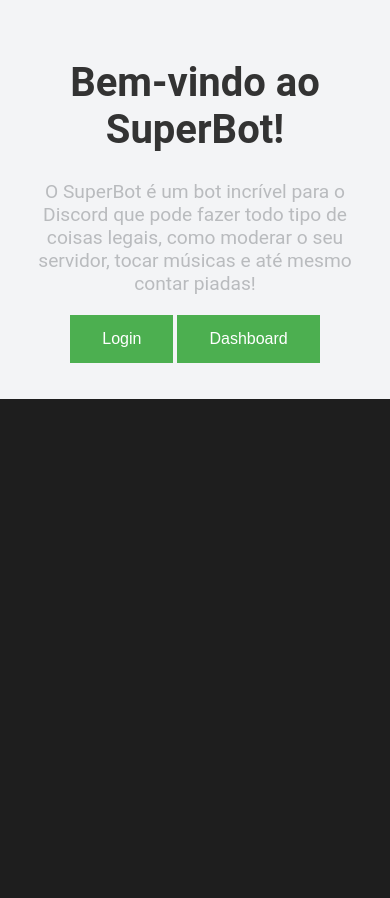
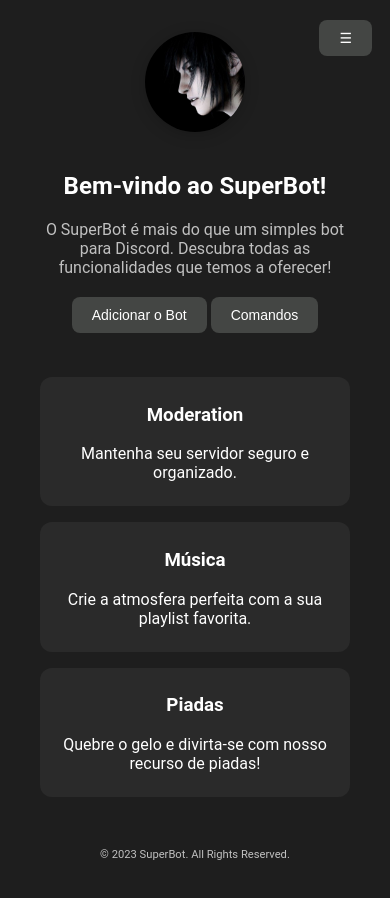
Before and after one commit to Squifordl/website-config-bot, a React (Create React App) app: page / in a window 390 px wide. Shown: the top 898 px of the page. Before the commit the page ends 844 px from the top, so only its background shows below. Built offline with nearby package versions, Linux system fonts and the light colour scheme.

Commit message:
update homepage

```diff
--- a/src/pages/HomePage.jsx
+++ b/src/pages/HomePage.jsx
@@ -1,21 +1,63 @@
-import React from 'react';
+import React, { useState, useEffect } from 'react';
 import { useNavigate } from 'react-router-dom';
 import './css/HomePage.css';
+import botIcon from '../assets/sexy.png';
 
 function HomePage() {
+  const [dropdownOpen, setDropdownOpen] = useState(false);
   const navigate = useNavigate();
+
+  useEffect(() => {
+    const handleResize = () => {
+      if (window.innerWidth > 600) {
+        setDropdownOpen(false);
+      }
+    };
+
+    window.addEventListener('resize', handleResize);
+
+    return () => {
+      window.removeEventListener('resize', handleResize);
+    };
+  }, []);
 
   return (
     <div className="home-container">
-      <h1 className="home-header">Bem-vindo ao SuperBot!</h1>
-      <p className="home-description">
-        O SuperBot é um bot incrível para o Discord que pode fazer todo tipo de coisas
-        legais, como moderar o seu servidor, tocar músicas e até mesmo contar piadas!
-      </p>
       <div className="button-container">
-        <button className="btn" onClick={() => navigate('/login')}>Login</button>
-        <button className="btn" onClick={() => navigate('/dashboard')}>Dashboard</button>
+        <button className="btn desktop" onClick={() => navigate('/login')}>Login</button>
+        <button className="btn desktop" onClick={() => navigate('/dashboard')}>Dashboard</button>
+        <button className="btn mobile" onClick={() => setDropdownOpen(!dropdownOpen)}>☰</button>
+        <div className={`dropdown ${dropdownOpen ? 'open' : ''}`}>
+          <button className="btn" onClick={() => navigate('/login')}>Login</button>
+          <button className="btn" onClick={() => navigate('/dashboard')}>Dashboard</button>
+        </div>
       </div>
+      <section className="hero-section">
+        <img src={botIcon} alt="SuperBot Icon" className="bot-icon" />
+        <h1 className="home-header">Bem-vindo ao SuperBot!</h1>
+        <p className="home-description">
+          O SuperBot é mais do que um simples bot para Discord. Descubra todas as funcionalidades que temos a oferecer!
+        </p>
+        <button className="btn action-btn" onClick={() => window.open('https://your-link-to-add-bot.com', '_blank')}>Adicionar o Bot</button>
+        <button className="btn action-btn" onClick={() => navigate('/comandos')}>Comandos</button>
+      </section>
+      <section className="features card-container">
+        <div className="feature">
+          <h3>Moderation</h3>
+          <p>Mantenha seu servidor seguro e organizado.</p>
+        </div>
+        <div className="feature">
+          <h3>Música</h3>
+          <p>Crie a atmosfera perfeita com a sua playlist favorita.</p>
+        </div>
+        <div className="feature">
+          <h3>Piadas</h3>
+          <p>Quebre o gelo e divirta-se com nosso recurso de piadas!</p>
+        </div>
+      </section>
+      <footer className="footer">
+        <p>© 2023 SuperBot. All Rights Reserved.</p>
+      </footer>
     </div>
   );
 }
--- a/src/pages/css/HomePage.css
+++ b/src/pages/css/HomePage.css
@@ -1,25 +1,123 @@
 .home-container {
-    background-color: #f3f4f6;
+  background-color: #1e1e1e;
   padding: 2rem;
   text-align: center;
+  min-height: 100vh;
+  display: flex;
+  flex-direction: column;
+  justify-content: space-between;
+}
+
+.hero-section,
+.features,
+.button-container,
+.footer {
+  margin-bottom: 2rem;
+}
+
+.bot-icon {
+  width: 100px;
+  height: 100px;
+  border-radius: 50%;
+  object-fit: cover;
+  margin: auto;
+  margin-bottom: 1rem;
+  box-shadow: 0px 3px 15px rgba(0, 0, 0, 0.2);
 }
 
 .home-header {
-    font-size: 2.5rem;
-    color: #333;
+  font-size: 3rem;
+  color: #ffffff;
 }
 
 .home-description {
   font-size: 1.2rem;
   margin: 1rem 0;
+  color: #c0c0c0;
+}
+
+.features {
+  display: flex;
+  justify-content: space-around;
+  color: #ffffff;
+}
+
+.feature {
+  flex: 1;
+  text-align: center;
+  margin: 1rem;
+  padding: 1rem;
+  background: #2a2a2a;
+  border-radius: 12px;
+}
+
+.card-container {
+  display: flex;
+  justify-content: space-around;
+  flex-wrap: wrap;
+}
+
+.card-container .feature {
+  flex: 0 0 calc(33.333% - 1rem);
 }
 
 .button-container {
-    margin-top: 1rem;
+  position: absolute;
+  top: 1rem;
+  right: 1rem;
+  z-index: 1;
+}
+
+.desktop {
+  display: inline;
+}
+
+.mobile {
+  display: none;
+}
+
+.dropdown {
+  position: absolute;
+  top: 100%;
+  right: 0;
+  display: flex;
+  flex-direction: column;
+  opacity: 0;
+  visibility: hidden;
+  transition: opacity 0.3s ease, visibility 0.3s ease;
+  box-shadow: 0 8px 16px 0 rgba(0, 0, 0, 0.2);
+  border-radius: 8px;
+  overflow: hidden;
+}
+
+.dropdown button:hover {
+  background-color: #262726;
+}
+
+.dropdown.open {
+  opacity: 1;
+  visibility: visible;
+}
+
+.action-btn {
+  background-color: #1e1e1e;
+  border: none;
+  color: white;
+  padding: 15px 32px;
+  text-align: center;
+  font-size: 16px;
+  margin: 10px;
+  cursor: pointer;
+  border-radius: 8px;
+  transition: background-color 0.3s;
+}
+
+.action-btn:hover {
+  background-color: #262726;
 }
 
 .btn {
-    background-color: #4CAF50;
+  background-color: #444644;
   border: none;
   color: white;
   padding: 15px 32px;
@@ -27,8 +125,76 @@
   font-size: 16px;
   margin: 4px 2px;
   cursor: pointer;
+  border-radius: 8px;
+  transition: background-color 0.3s;
 }
 
 .btn:hover {
-    background-color: #45a049;
+  background-color: #262726;
 }
+
+.footer {
+  text-align: center;
+  color: #c0c0c0;
+  font-size: 0.8rem;
+}
+
+@media only screen and (max-width: 1200px) {
+  .features {
+    flex-direction: column;
+    align-items: center;
+  }
+}
+
+@media only screen and (max-width: 800px) {
+  .home-header {
+    font-size: 2rem;
+  }
+
+  .feature {
+    margin: 0.5rem;
+    padding: 0.5rem;
+  }
+
+  .card-container .feature {
+    flex: 0 0 calc(50% - 1rem);
+  }
+}
+
+@media only screen and (max-width: 600px) {
+  .bot-icon {
+    width: 100px;
+  }
+
+  .home-description,
+  .feature p {
+    font-size: 1rem;
+  }
+
+  .btn {
+    padding: 10px 20px;
+    font-size: 14px;
+  }
+
+  .footer {
+    font-size: 0.7rem;
+  }
+
+  .desktop {
+    display: none;
+  }
+
+  .mobile {
+    display: inline;
+  }
+
+  .card-container .feature {
+    flex: 0 0 100%;
+  }
+}
+
+@media only screen and (max-width: 400px) {
+  .home-header {
+    font-size: 1.5rem;
+  }
+}
```
Lines whose indentation alone changed are shown as unchanged.
